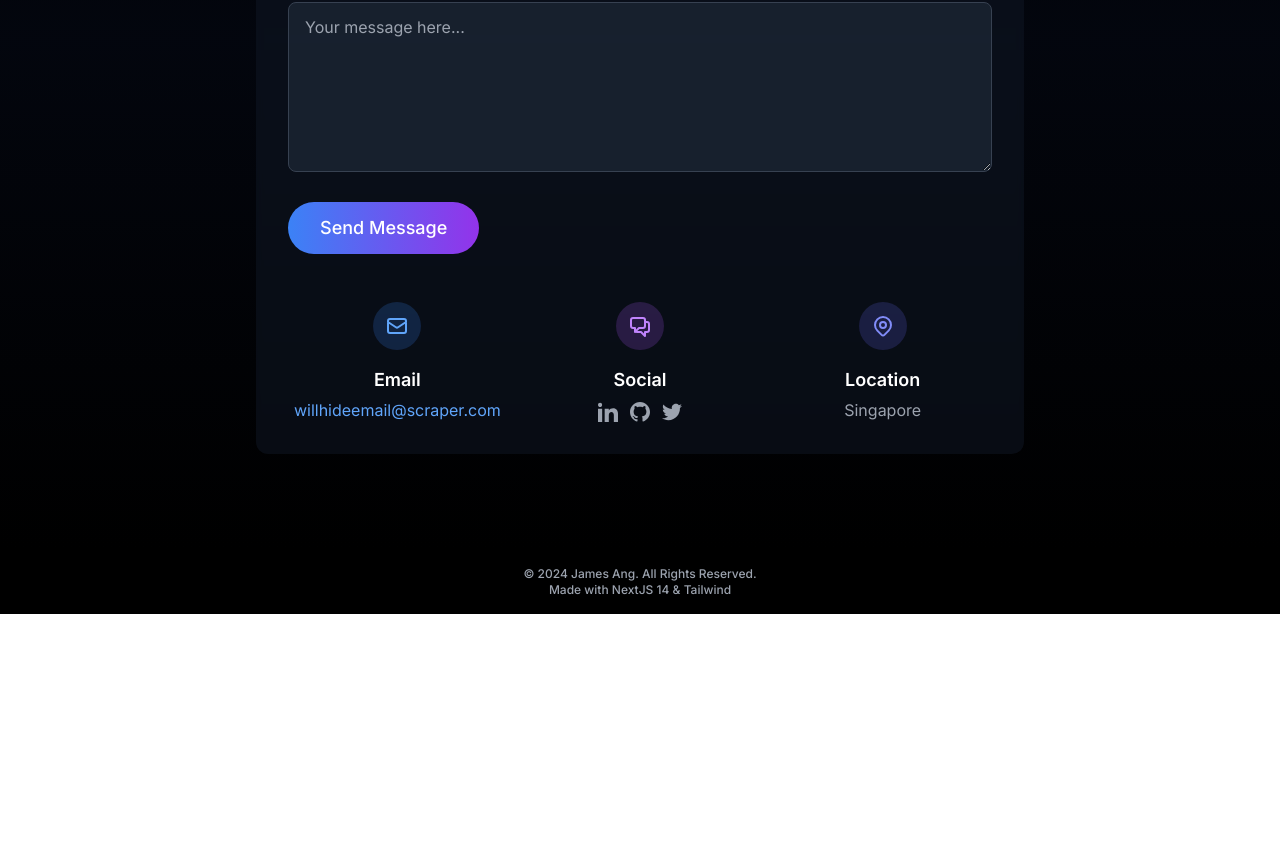
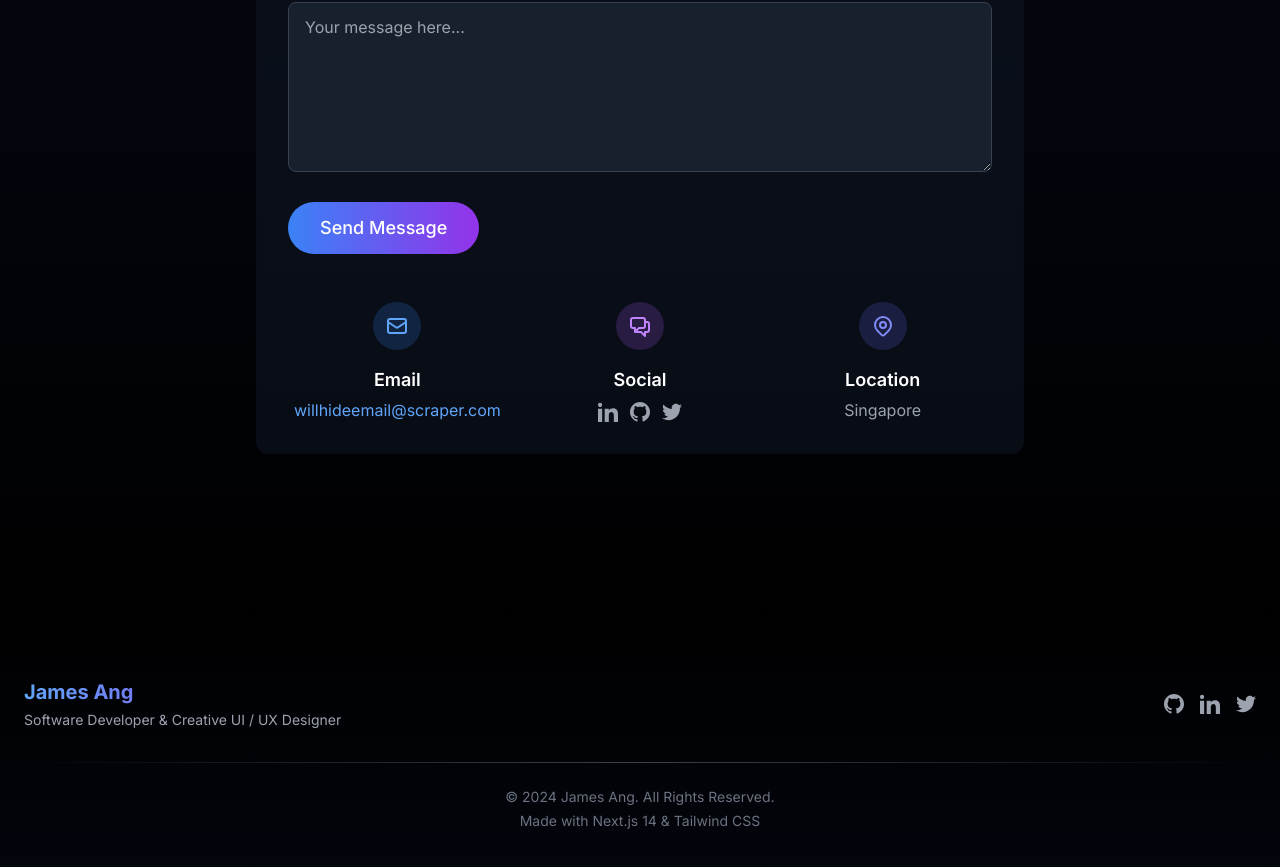
Before and after one commit to iFormal/personal-website, a Next.js app: page / in a window 1280 px wide. Shown: the part 3678-4545 px from the top of the page. Before the commit the page ends 4292 px from the top, so only its background shows below. Built offline with nearby package versions, Linux system fonts and the light colour scheme.

Commit message:
added footer section and remove footer.tsx

```diff
--- a/src/app/footer.tsx
+++ /dev/null
@@ -1,8 +0,0 @@
-export const Footer = () => {
-    return (
-        <footer className="p-4 text-center text-gray-400 text-xs font-medium bg-black w-full">
-            <p>&copy; 2024 James Ang. All Rights Reserved.</p>
-            <p>Made with NextJS 14 & Tailwind</p>
-        </footer>
-    );
-}
--- a/src/app/layout.tsx
+++ b/src/app/layout.tsx
@@ -1,7 +1,6 @@
 "use client";
 import Gradientdiv from "@/components/gradientdiv";
 import { Inter } from "next/font/google";
-import { Footer } from "./footer";
 import "./globals.css";
 import { Navbar } from "./navbar";
 
@@ -18,7 +17,6 @@
         <Gradientdiv className="">
           <Navbar />
           {children}
-          <Footer />
         </Gradientdiv>
         </body>
     </html>
--- a/src/app/page.tsx
+++ b/src/app/page.tsx
@@ -292,6 +292,54 @@
               </div>
             </div>
           </div>
+          <div className="h-16"></div>
+        </section>
+
+        {/* Footer */}
+        <section id="footer" className="relative py-16">
+          <div className="absolute inset-0 bg-gradient-to-b from-black to-blue-900/20 opacity-50" />
+          <div className="container mx-auto px-6 relative z-10">
+            {/* Main footer content */}
+            <div className="flex flex-col md:flex-row justify-between items-center mb-8">
+              {/* Logo/name section */}
+              <div className="mb-6 md:mb-0">
+                <h3 className="text-xl font-bold text-transparent bg-clip-text bg-gradient-to-r from-blue-400 to-purple-600">
+                  James Ang
+                </h3>
+                <p className="text-gray-400 text-sm mt-1">
+                  Software Developer & Creative UI / UX Designer
+                </p>
+              </div>
+
+              {/* Social links */}
+              <div className="flex space-x-4 mt-6 md:mt-0">
+                <a href="https://github.com" className="text-gray-400 hover:text-blue-400 transition-colors duration-300" target="_blank" rel="noopener noreferrer">
+                  <svg xmlns="http://www.w3.org/2000/svg" className="h-5 w-5" fill="currentColor" viewBox="0 0 24 24">
+                    <path d="M12 0c-6.626 0-12 5.373-12 12 0 5.302 3.438 9.8 8.207 11.387.599.111.793-.261.793-.577v-2.234c-3.338.726-4.033-1.416-4.033-1.416-.546-1.387-1.333-1.756-1.333-1.756-1.089-.745.083-.729.083-.729 1.205.084 1.839 1.237 1.839 1.237 1.07 1.834 2.807 1.304 3.492.997.107-.775.418-1.305.762-1.604-2.665-.305-5.467-1.334-5.467-5.931 0-1.311.469-2.381 1.236-3.221-.124-.303-.535-1.524.117-3.176 0 0 1.008-.322 3.301 1.23.957-.266 1.983-.399 3.003-.404 1.02.005 2.047.138 3.006.404 2.291-1.552 3.297-1.23 3.297-1.23.653 1.653.242 2.874.118 3.176.77.84 1.235 1.911 1.235 3.221 0 4.609-2.807 5.624-5.479 5.921.43.372.823 1.102.823 2.222v3.293c0 .319.192.694.801.576 4.765-1.589 8.199-6.086 8.199-11.386 0-6.627-5.373-12-12-12z" />
+                  </svg>
+                </a>
+                <a href="https://linkedin.com" className="text-gray-400 hover:text-blue-400 transition-colors duration-300" target="_blank" rel="noopener noreferrer">
+                  <svg xmlns="http://www.w3.org/2000/svg" className="h-5 w-5" fill="currentColor" viewBox="0 0 24 24">
+                    <path d="M4.98 3.5c0 1.381-1.11 2.5-2.48 2.5s-2.48-1.119-2.48-2.5c0-1.38 1.11-2.5 2.48-2.5s2.48 1.12 2.48 2.5zm.02 4.5h-5v16h5v-16zm7.982 0h-4.968v16h4.969v-8.399c0-4.67 6.029-5.052 6.029 0v8.399h4.988v-10.131c0-7.88-8.922-7.593-11.018-3.714v-2.155z" />
+                  </svg>
+                </a>
+                <a href="https://twitter.com" className="text-gray-400 hover:text-blue-400 transition-colors duration-300" target="_blank" rel="noopener noreferrer">
+                  <svg xmlns="http://www.w3.org/2000/svg" className="h-5 w-5" fill="currentColor" viewBox="0 0 24 24">
+                    <path d="M24 4.557c-.883.392-1.832.656-2.828.775 1.017-.609 1.798-1.574 2.165-2.724-.951.564-2.005.974-3.127 1.195-.897-.957-2.178-1.555-3.594-1.555-3.179 0-5.515 2.966-4.797 6.045-4.091-.205-7.719-2.165-10.148-5.144-1.29 2.213-.669 5.108 1.523 6.574-.806-.026-1.566-.247-2.229-.616-.054 2.281 1.581 4.415 3.949 4.89-.693.188-1.452.232-2.224.084.626 1.956 2.444 3.379 4.6 3.419-2.07 1.623-4.678 2.348-7.29 2.04 2.179 1.397 4.768 2.212 7.548 2.212 9.142 0 14.307-7.721 13.995-14.646.962-.695 1.797-1.562 2.457-2.549z" />
+                  </svg>
+                </a>
+              </div>
+            </div>
+
+            {/* Divider */}
+            <div className="w-full h-px bg-gradient-to-r from-transparent via-gray-700 to-transparent mb-6"></div>
+
+            {/* Copyright section */}
+            <div className="text-center text-gray-500 text-sm">
+              <p>&copy; {new Date().getFullYear()} James Ang. All Rights Reserved.</p>
+              <p className="mt-1">Made with Next.js 14 & Tailwind CSS</p>
+            </div>
+          </div>
         </section>
     </main>
     </Gradientdiv>
```
